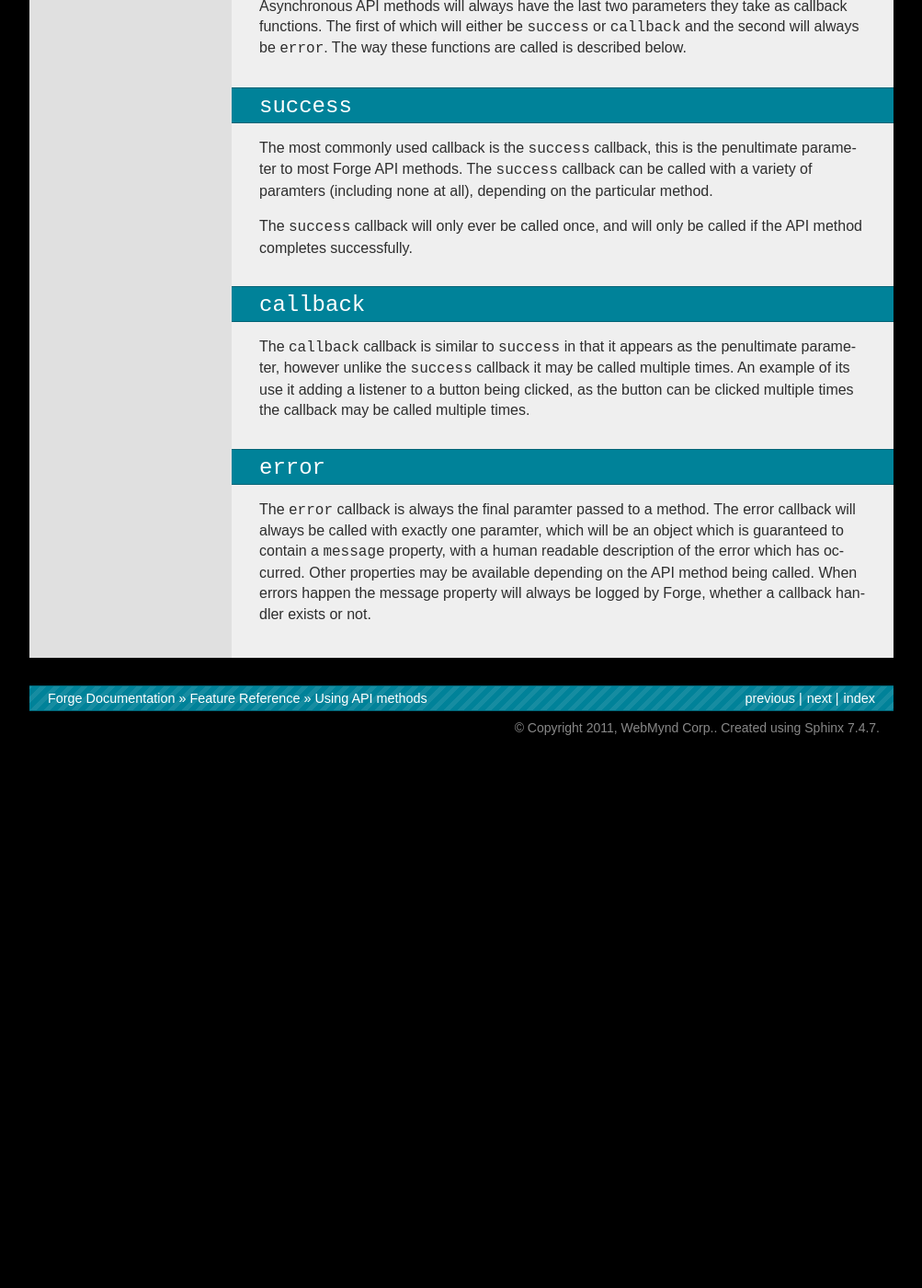
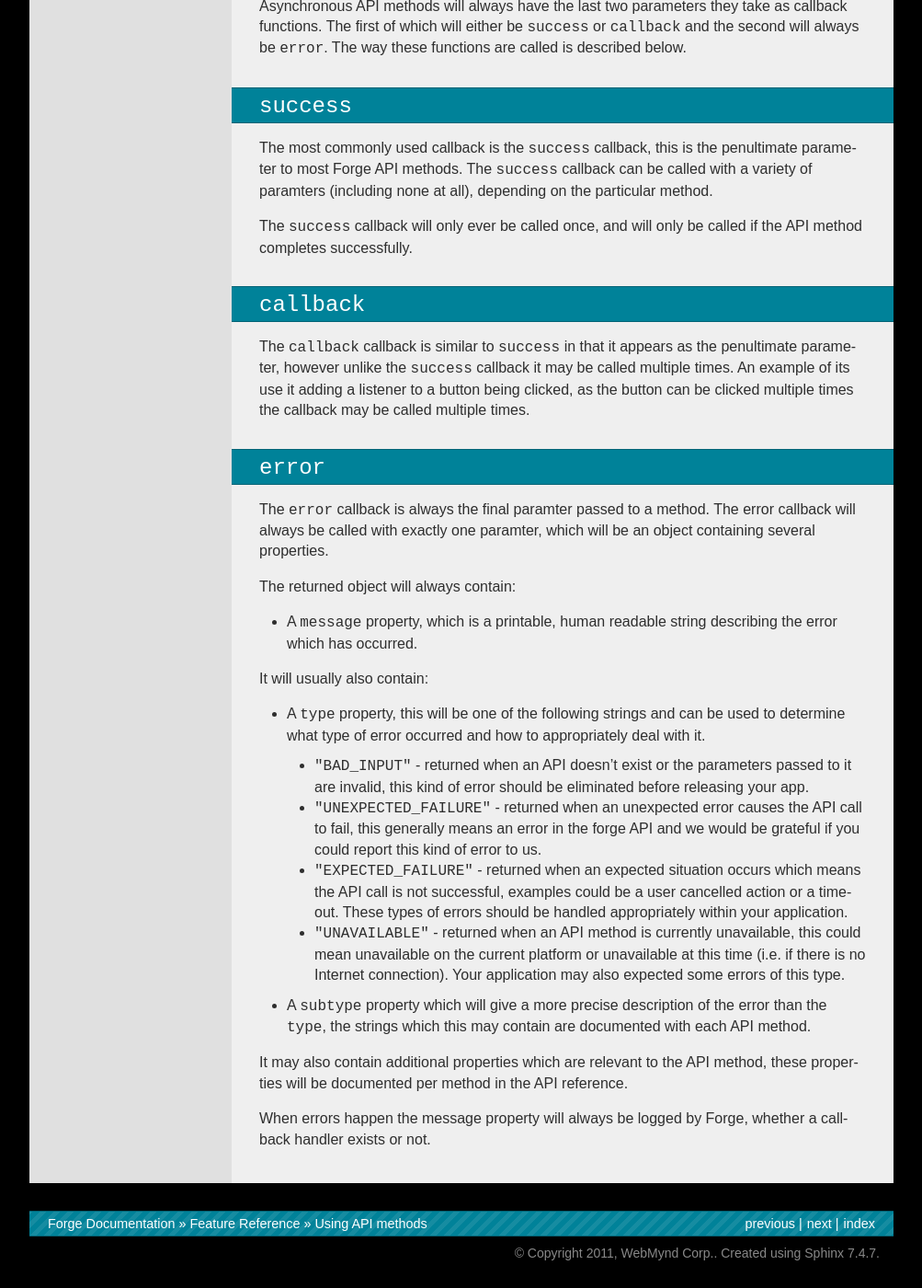
Before and after one commit to trigger-corp/Forge-Documentation, a Sphinx documentation site: the page built from source/features/api.rst, in a window 1280 px wide and 1400 px high, scrolled down 706 px. Shown: the whole window at 92% size, without its empty margins (138-1141 px from the left). Built offline with Sphinx 7.4.7, drawn with Linux system fonts in a browser that asks for light colours; some web fonts are replaced; before the commit the page ends 1535 px from its top, so only the background shows below that.

Commit message:
Initial documentation for error types and subtypes.

```diff
--- a/source/api/cross-domain.rst
+++ b/source/api/cross-domain.rst
@@ -51,6 +51,10 @@ Currently supported options:
  * username
  * files (Android only, see :ref:`forge.file <api-file>`)
 
+Error values (see :ref:`error callback docs <forge-features-api-error>` for more detail):
+ * ``type``: ``"UNAVAILABLE"``
+  * ``subtype``: ``"NO_INTERNET_CONNECTION"`` No internet connection is currently available, on iOS it is required you inform the user of this if it impacts their current experience.
+
 Example::
 
   window.forge.ajax({
--- a/source/features/api.rst
+++ b/source/features/api.rst
@@ -44,7 +44,26 @@ The ``success`` callback will only ever be called once, and will only be called
 
 The ``callback`` callback is similar to ``success`` in that it appears as the penultimate parameter, however unlike the ``success`` callback it may be called multiple times. An example of its use it adding a listener to a button being clicked, as the button can be clicked multiple times the callback may be called multiple times.
 
+.. _forge-features-api-error:
+
 ``error``
 -----------
 
-The ``error`` callback is always the final paramter passed to a method. The error callback will always be called with exactly one paramter, which will be an object which is guaranteed to contain a ``message`` property, with a human readable description of the error which has occurred. Other properties may be available depending on the API method being called. When errors happen the message property will always be logged by Forge, whether a callback handler exists or not.
+The ``error`` callback is always the final paramter passed to a method. The error callback will always be called with exactly one paramter, which will be an object containing several properties.
+
+The returned object will always contain:
+
+* A ``message`` property, which is a printable, human readable string describing the error which has occurred.
+
+It will usually also contain:
+
+* A ``type`` property, this will be one of the following strings and can be used to determine what type of error occurred and how to appropriately deal with it.
+ * ``"BAD_INPUT"`` - returned when an API doesn't exist or the parameters passed to it are invalid, this kind of error should be eliminated before releasing your app.
+ * ``"UNEXPECTED_FAILURE"`` - returned when an unexpected error causes the API call to fail, this generally means an error in the forge API and we would be grateful if you could report this kind of error to us.
+ * ``"EXPECTED_FAILURE"`` - returned when an expected situation occurs which means the API call is not successful, examples could be a user cancelled action or a timeout. These types of errors should be handled appropriately within your application.
+ * ``"UNAVAILABLE"`` - returned when an API method is currently unavailable, this could mean unavailable on the current platform or unavailable at this time (i.e. if there is no Internet connection). Your application may also expected some errors of this type.
+* A ``subtype`` property which will give a more precise description of the error than the ``type``, the strings which this may contain are documented with each API method.
+
+It may also contain additional properties which are relevant to the API method, these properties will be documented per method in the API reference.
+
+When errors happen the message property will always be logged by Forge, whether a callback handler exists or not.
```
